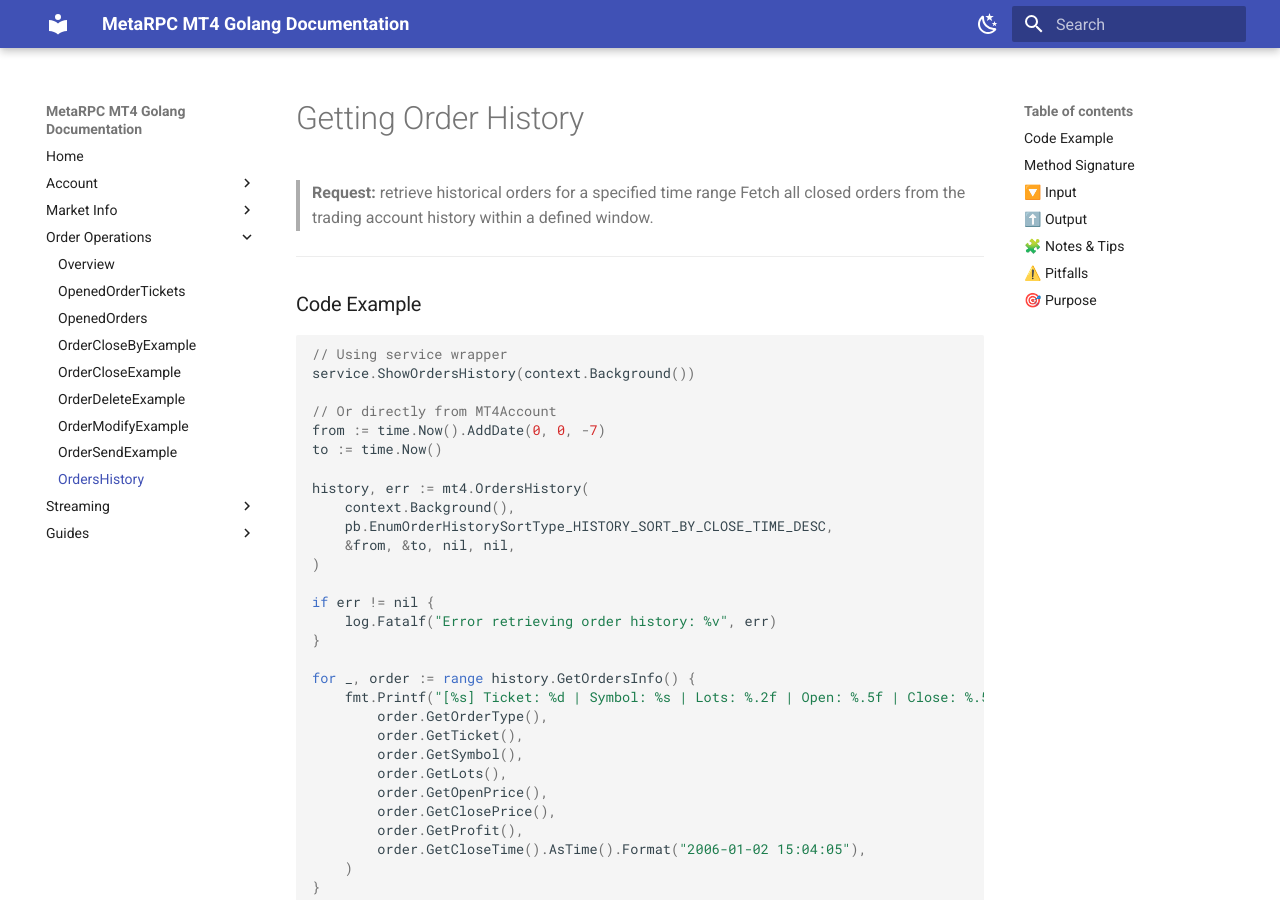
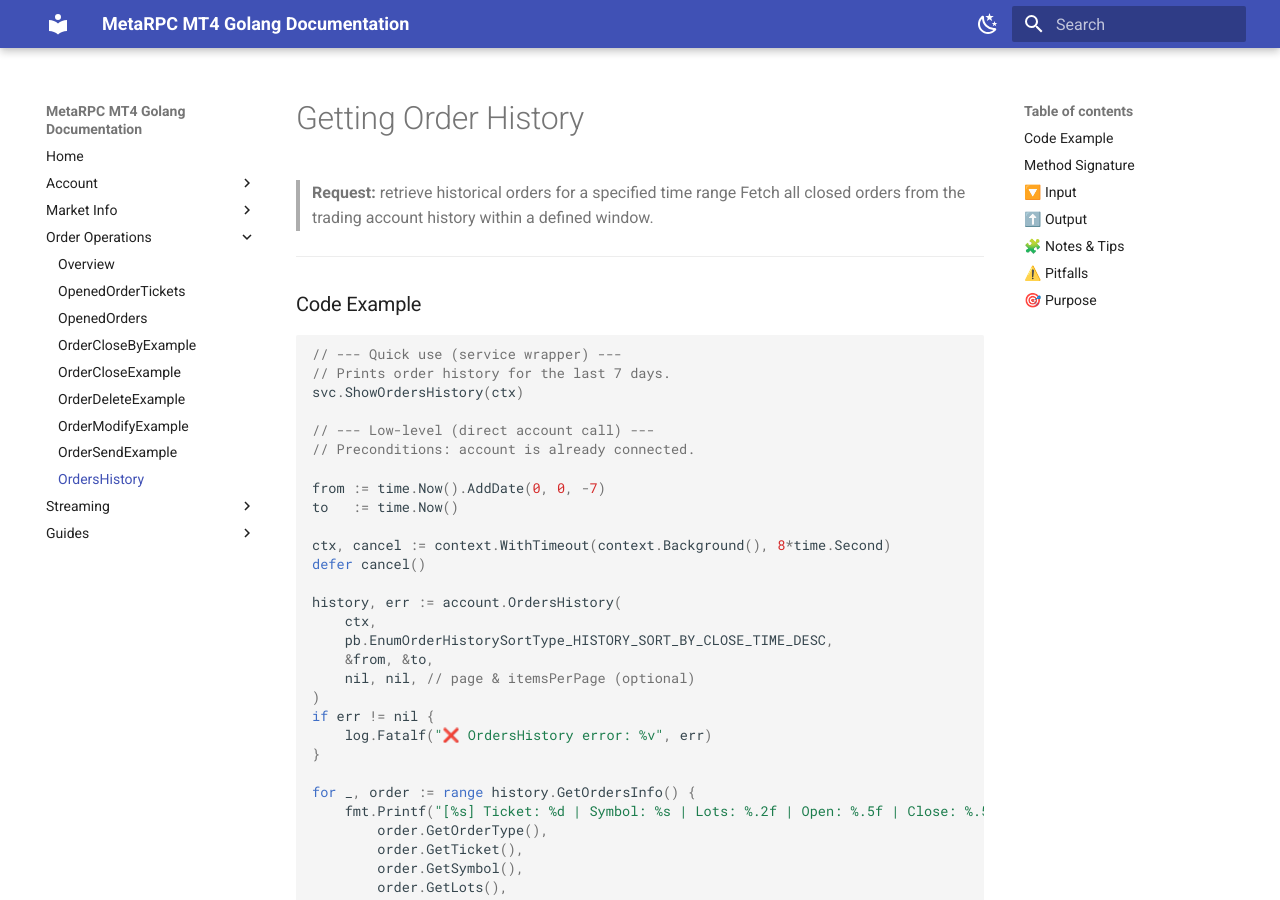
Before and after one commit to MetaRPC/GoMT4, an MkDocs documentation site: the page built from docs/Order_Operations/ShowOrdersHistory.md, in a window 1280 px wide and 900 px high. Built offline with MkDocs 1.6.1 and Material for MkDocs 9.7.7, drawn with Linux system fonts in a browser that asks for light colours.

Commit message:
Update ShowOrdersHistory.md

````diff
--- a/docs/Order_Operations/ShowOrdersHistory.md
+++ b/docs/Order_Operations/ShowOrdersHistory.md
@@ -8,21 +8,27 @@
 ### Code Example
 
 ```go
-// Using service wrapper
-service.ShowOrdersHistory(context.Background())
+// --- Quick use (service wrapper) ---
+// Prints order history for the last 7 days.
+svc.ShowOrdersHistory(ctx)
 
-// Or directly from MT4Account
+// --- Low-level (direct account call) ---
+// Preconditions: account is already connected.
+
 from := time.Now().AddDate(0, 0, -7)
-to := time.Now()
+to   := time.Now()
 
-history, err := mt4.OrdersHistory(
-    context.Background(),
+ctx, cancel := context.WithTimeout(context.Background(), 8*time.Second)
+defer cancel()
+
+history, err := account.OrdersHistory(
+    ctx,
     pb.EnumOrderHistorySortType_HISTORY_SORT_BY_CLOSE_TIME_DESC,
-    &from, &to, nil, nil,
+    &from, &to,
+    nil, nil, // page & itemsPerPage (optional)
 )
-
 if err != nil {
-    log.Fatalf("Error retrieving order history: %v", err)
+    log.Fatalf("❌ OrdersHistory error: %v", err)
 }
 
 for _, order := range history.GetOrdersInfo() {
@@ -37,6 +43,7 @@
         order.GetCloseTime().AsTime().Format("2006-01-02 15:04:05"),
     )
 }
+
 ```
 
 ---
````
